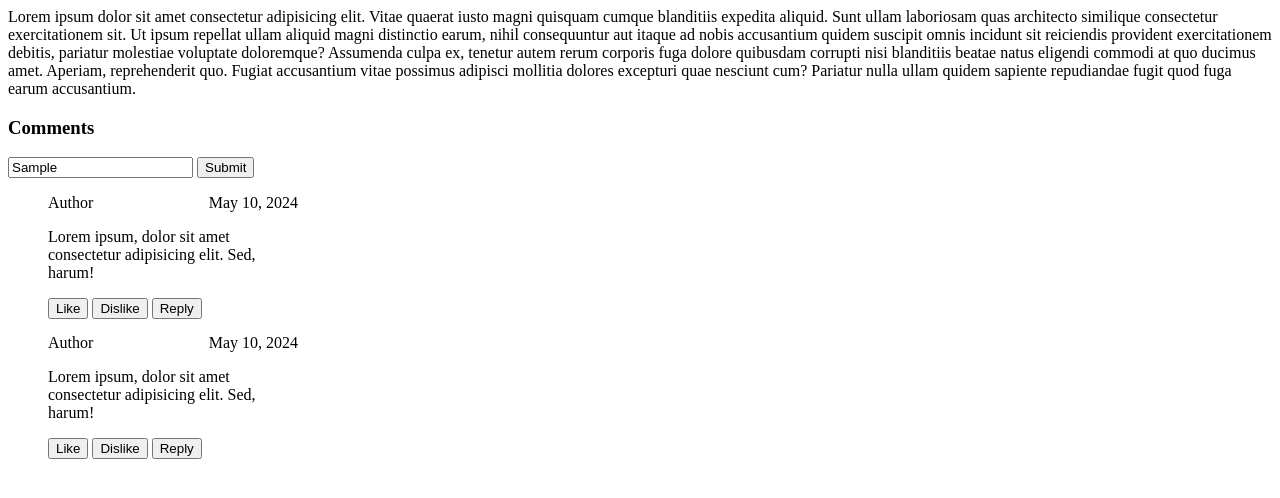
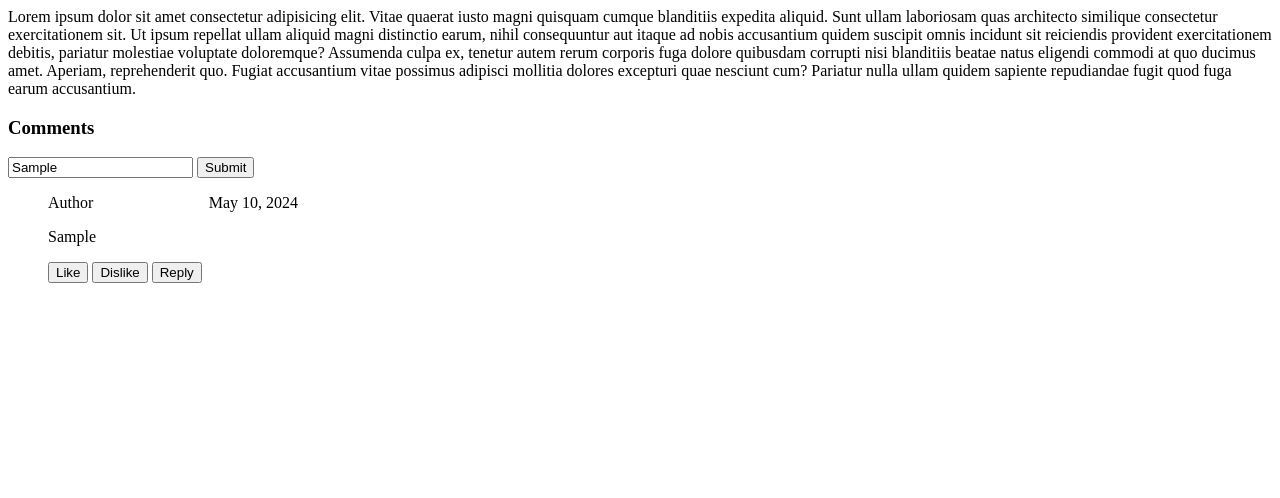
Before and after one commit to AlexSvistunov/web-components, a plain HTML site: page final-project/comments.html in a window 1280 px wide. Both pictures are taken after typing "Sample" into the empty fields and a click on the button "Submit". Drawn offline with Linux system fonts and the light colour scheme.

Commit message:
redifine textcontent in p

```diff
--- a/final-project/comment.js
+++ b/final-project/comment.js
@@ -12,12 +12,18 @@ class MyComment extends HTMLElement {
   connectedCallback() {
     this.attachShadow({mode: 'open'})
     this.shadowRoot.appendChild(template.content.cloneNode(true))
+    this.shadowRoot.querySelector('p').textContent = input.value
+
   }
 }
 
+submit.addEventListener('click', () => {
+  const comment = document.createElement('my-comment')
+  comments.appendChild(comment)
+})
 
-const element = document.createElement('my-comment')
-comments.append(element)
+
+
 
 
 customElements.define('my-comment', MyComment)
--- a/final-project/comments.html
+++ b/final-project/comments.html
@@ -69,7 +69,7 @@
       </div>
     </li> -->
 
-    <my-comment></my-comment>
+    <!-- <my-comment></my-comment> -->
 
   </ul>
 
```
